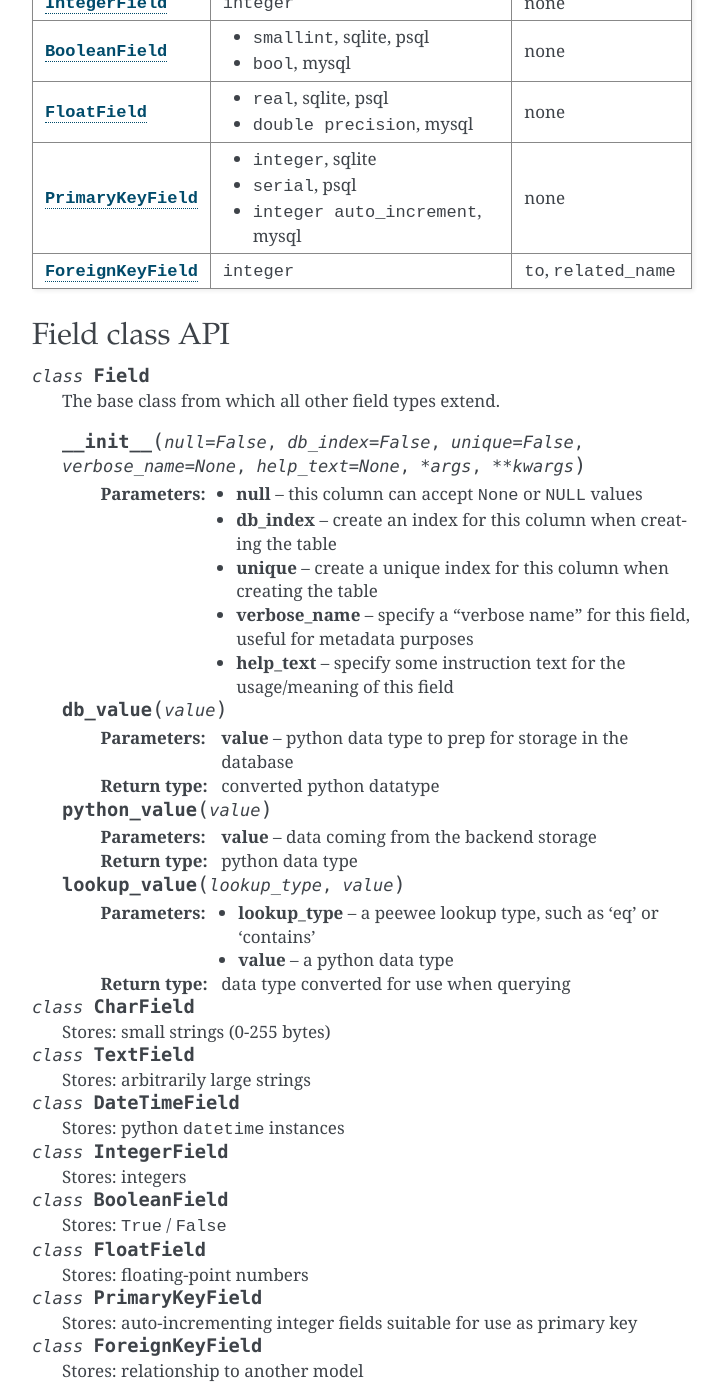
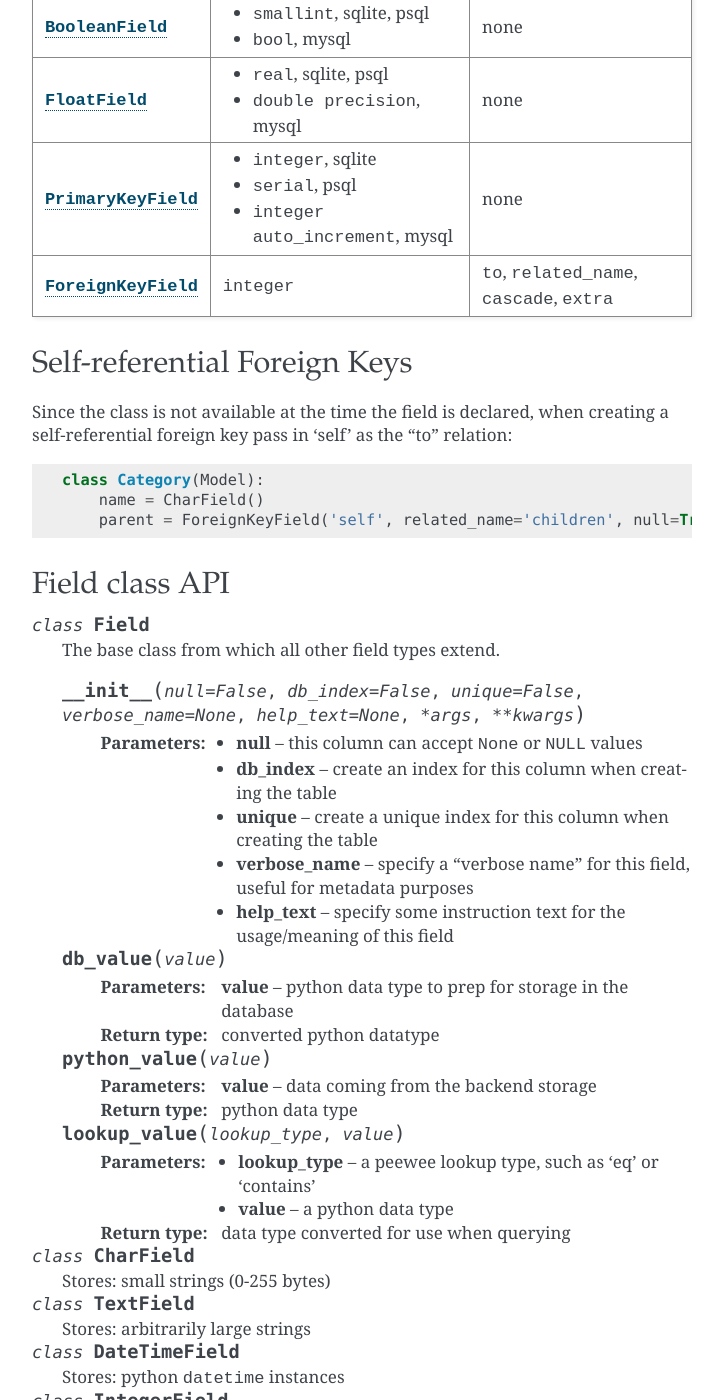
Before and after one commit to coleifer/peewee, a Sphinx documentation site: the page built from docs/peewee/fields.rst, in a window 1280 px wide and 1400 px high, scrolled down 1337 px. Shown: the whole window, without its empty margins (388-1112 px from the left). Built offline with Sphinx 7.4.7, drawn with Linux system fonts in a browser that asks for light colours; some of the changed text lies outside the part shown.

Commit message:
Adding docs on self-referential FKs

```diff
--- a/docs/peewee/fields.rst
+++ b/docs/peewee/fields.rst
@@ -80,8 +80,23 @@ Parameters accepted by all field types and their default values:
 |                               | * ``integer auto_increment``,  |                               |
 |                               |   mysql                        |                               |
 +-------------------------------+--------------------------------+-------------------------------+
-| :py:class:`ForeignKeyField`   | ``integer``                    | ``to``, ``related_name``      |
+| :py:class:`ForeignKeyField`   | ``integer``                    | ``to``, ``related_name``,     |
+|                               |                                | ``cascade``, ``extra``        |
 +-------------------------------+--------------------------------+-------------------------------+
+
+
+Self-referential Foreign Keys
+-----------------------------
+
+Since the class is not available at the time the field is declared,
+when creating a self-referential foreign key pass in 'self' as the "to"
+relation:
+
+.. code-block:: python
+
+    class Category(Model):
+        name = CharField()
+        parent = ForeignKeyField('self', related_name='children', null=True)
 
 
 Field class API
@@ -149,7 +164,8 @@ Field class API
 
     .. py:method:: __init__(to[, related_name=None[, ...]])
 
-        :param to: related :py:class:`Model` class
+        :param to: related :py:class:`Model` class or the string 'self' if declaring
+                   a self-referential foreign key
         :param related_name: attribute to expose on related model
 
         .. code-block:: python
```
